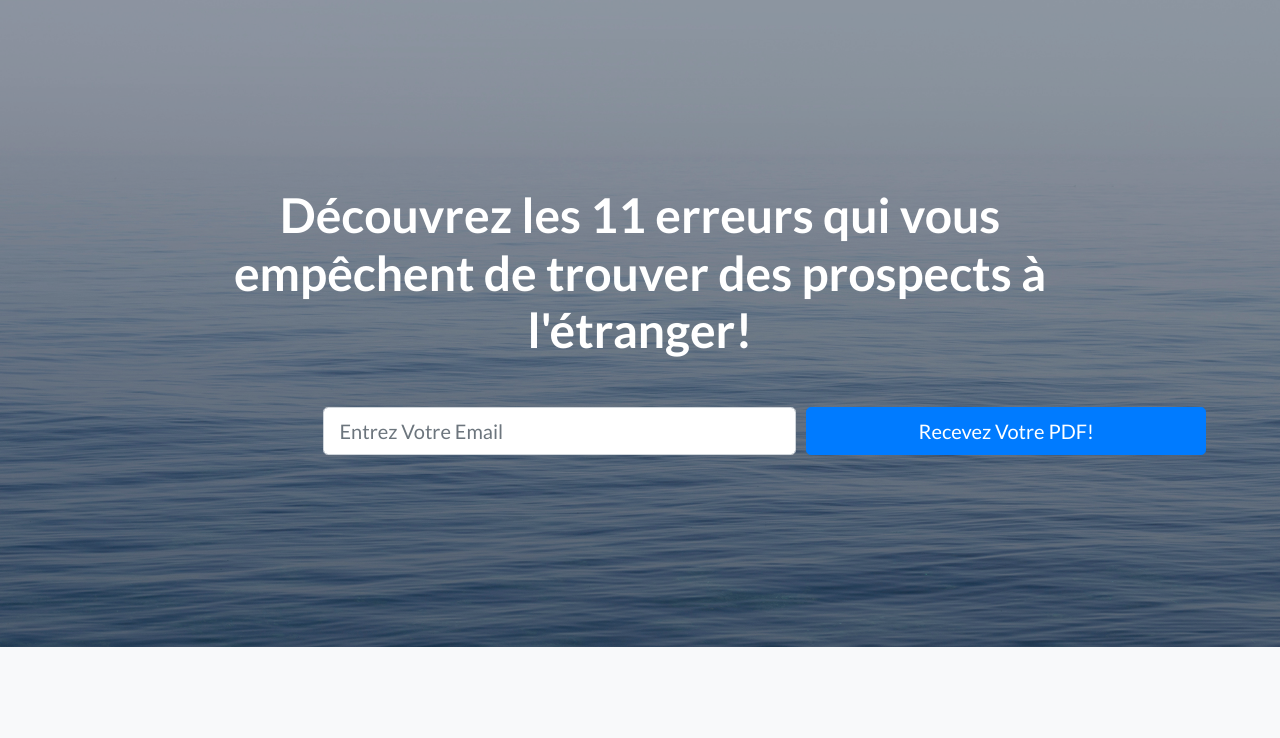
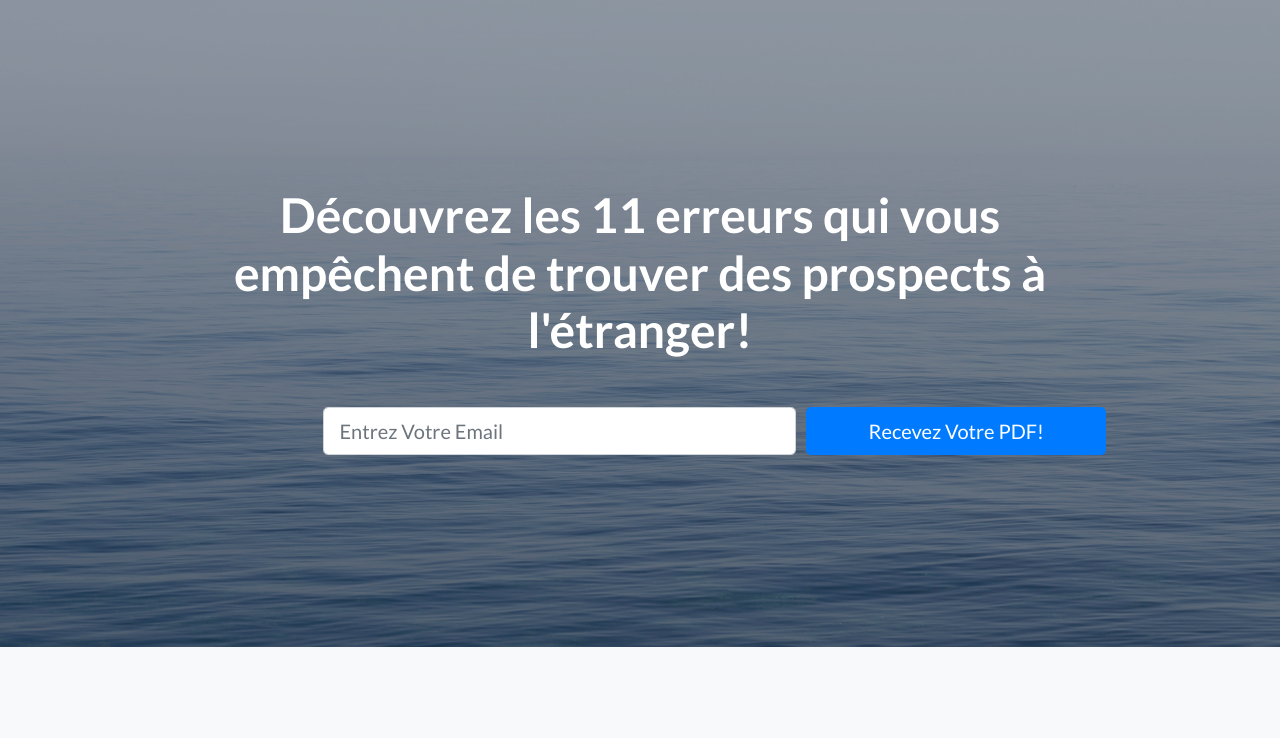
Before and after one commit to Romaricc/export, a website: page index.html in a window 1280 px wide. Shown: the part 62-800 px from the top of the page. Drawn offline with Linux system fonts and the light colour scheme.

Commit message:
Button_LM_Final

```diff
--- a/index.html
+++ b/index.html
@@ -48,7 +48,7 @@
                   <input type="email" class="form-control form-control-lg" placeholder="Entrez Votre Email">
                 </div>
                 <div class="col-12 col-md-3">
-                  <button type="submit" class="btn btn-lg btn-primary btn-block" style="width:400px">Recevez Votre PDF!</button>
+                  <button type="submit" class="btn btn-lg btn-primary btn-block" style="width:300px">Recevez Votre PDF!</button>
                 </div>
               </div>
             </form>
```
